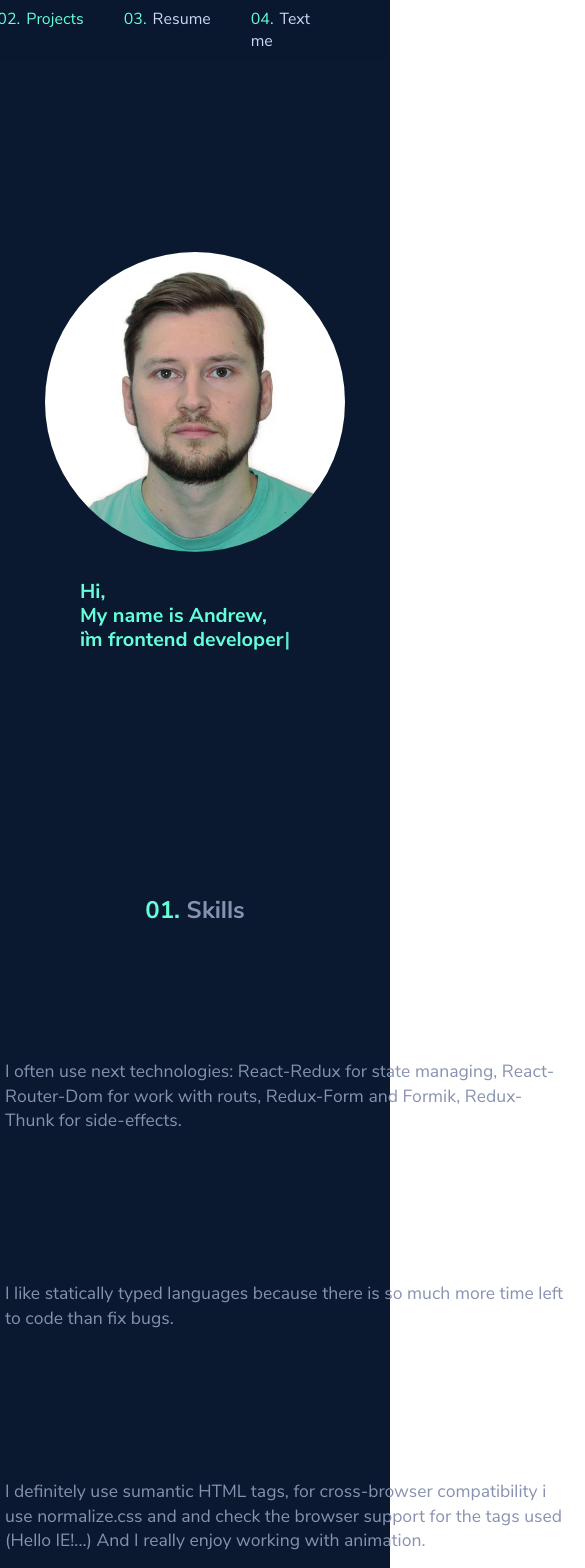
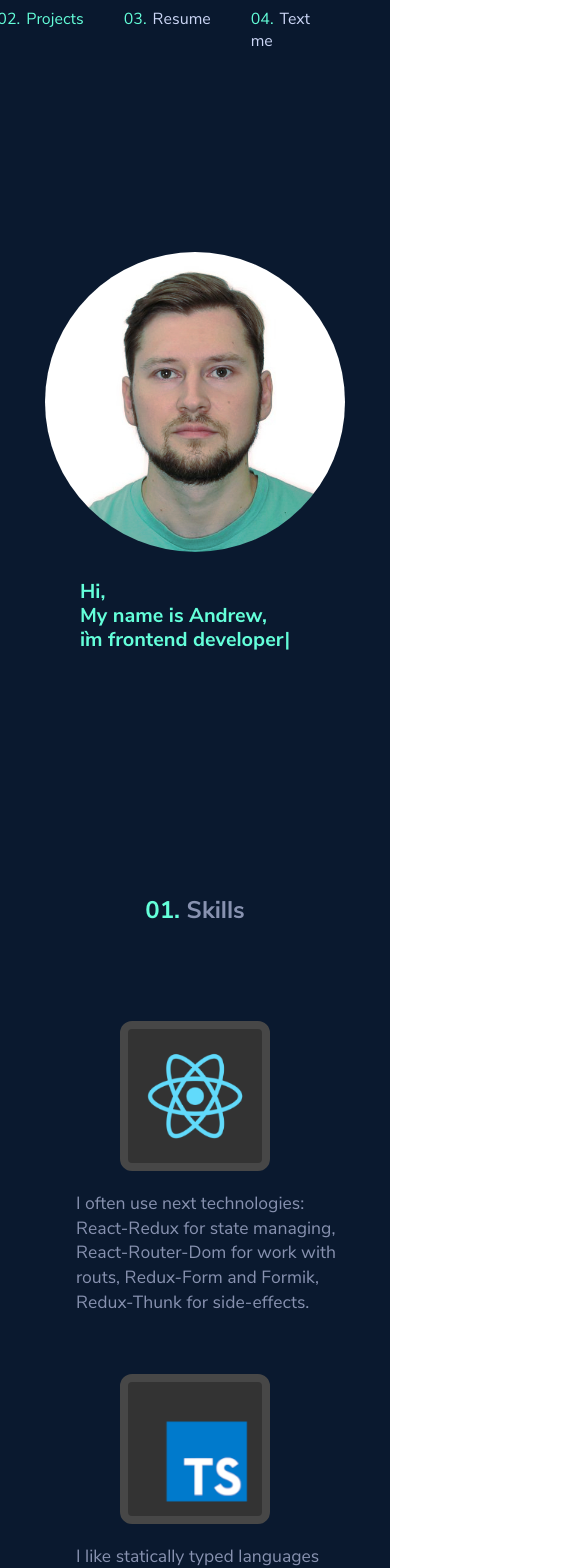
Before and after one commit to sibiryakov090591/portfolio_src, a React (Create React App) app: page / in a window 390 px wide. Shown: the top 1568 px of the page, 585 px wide, since content can reach past the window. Built offline with nearby package versions, Linux system fonts and the light colour scheme.

Commit message:
fixed media query Skills

```diff
--- a/src/blocks/skills/styles.ts
+++ b/src/blocks/skills/styles.ts
@@ -17,6 +17,10 @@ export const useStyles = makeStyles((theme: AppTheme) => ({
     alignItems: "center",
     maxWidth: 800,
     padding: 30,
+    "@media screen and (max-width: 615px)": {
+      flexDirection: "column",
+      maxWidth: 430,
+    },
   },
   title: {
     fontSize: 18,
@@ -30,6 +34,9 @@ export const useStyles = makeStyles((theme: AppTheme) => ({
     wordBreak: "break-word",
     color: theme.palette.text.primary,
     width: 600,
+    "@media screen and (max-width: 900px)": {
+      width: "auto",
+    },
   },
   iconWrapper: {
     border: `8px solid ${theme.palette.app.grey500}`,
@@ -41,6 +48,9 @@ export const useStyles = makeStyles((theme: AppTheme) => ({
     display: "flex",
     justifyContent: "center",
     alignItems: "center",
+    "@media screen and (max-width: 615px)": {
+      marginBottom: 20,
+    },
   },
   icon: {
     height: "100%",
```
